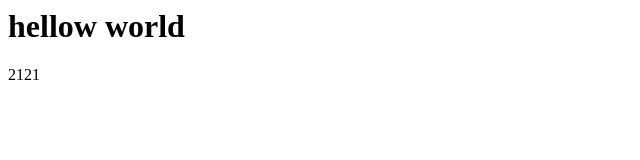
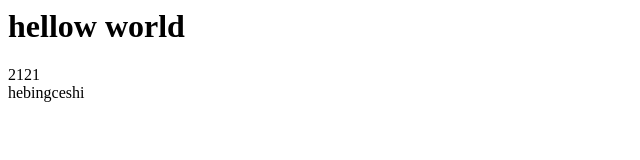
Before and after one commit to night-yang/night-yang.github.io, a plain HTML site: page index.html in a window 1280 px wide. Shown: the whole page, without its empty margins (0-640 px from the left). Drawn offline with Linux system fonts and the light colour scheme.

Commit message:
合并测试

```diff
--- a/index.html
+++ b/index.html
@@ -1,2 +1,3 @@
 <h1>hellow world</h1>
 <div>2121</div>
+<div>hebingceshi</div>
```
